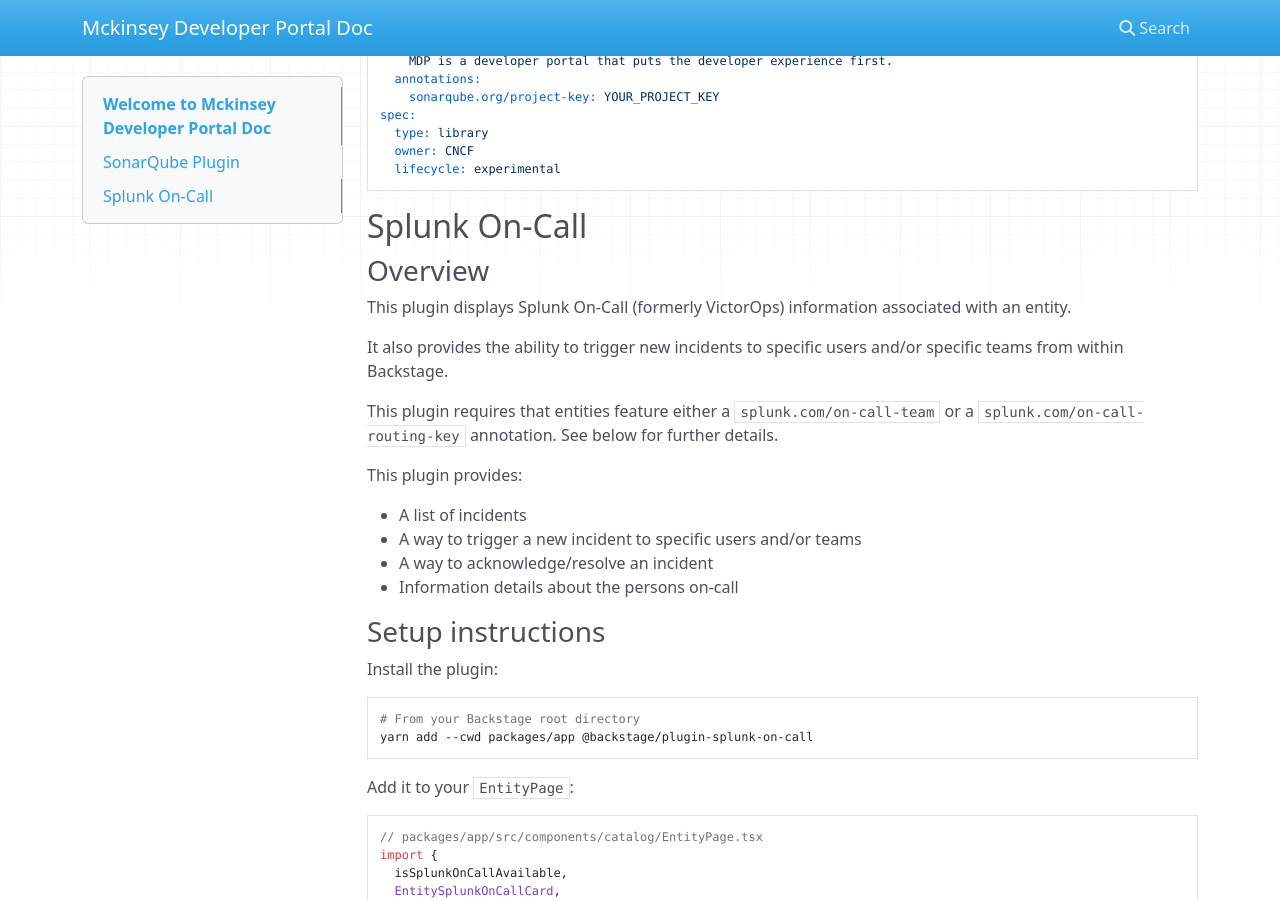
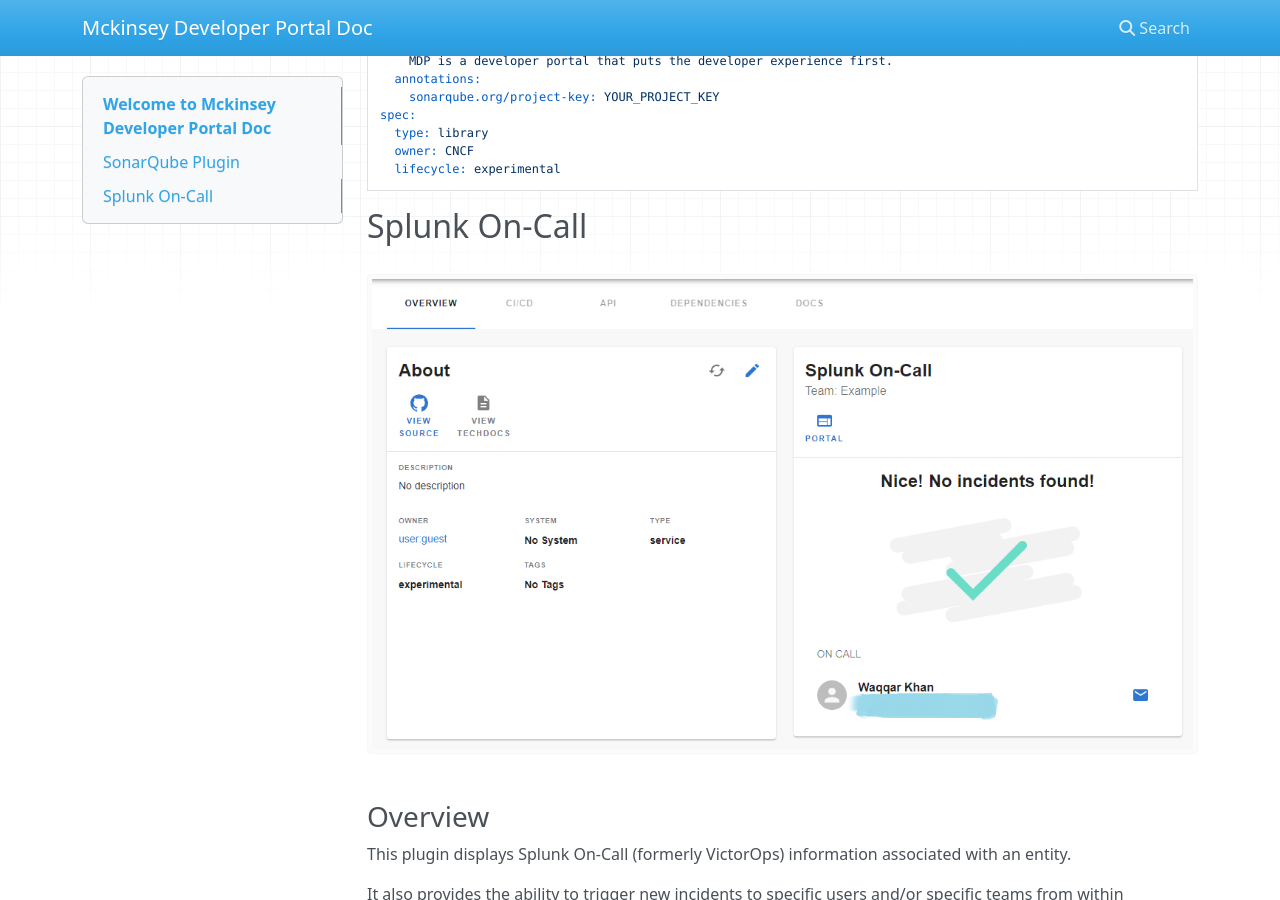
Before and after one commit to waqqar-neon/MDP-Docs, an MkDocs documentation site: the page built from docs/index.md, in a window 1280 px wide and 900 px high, scrolled down 2100 px. Built offline with MkDocs 1.6.1, drawn with Linux system fonts in a browser that asks for light colours; nearby versions of some CDN libraries.

Commit message:
splunk on-call read-only image added

````diff
--- a/docs/index.md
+++ b/docs/index.md
@@ -98,6 +98,8 @@ spec:
 ```
 
 ## Splunk On-Call
+
+![Splunk On-Call ReadOnly](Splunk-On-Call-ReadOnly.png)
 
 ### Overview
 
````
Also changed, not shown: docs/Splunk-On-Call-ReadOnly.PNG (added).
